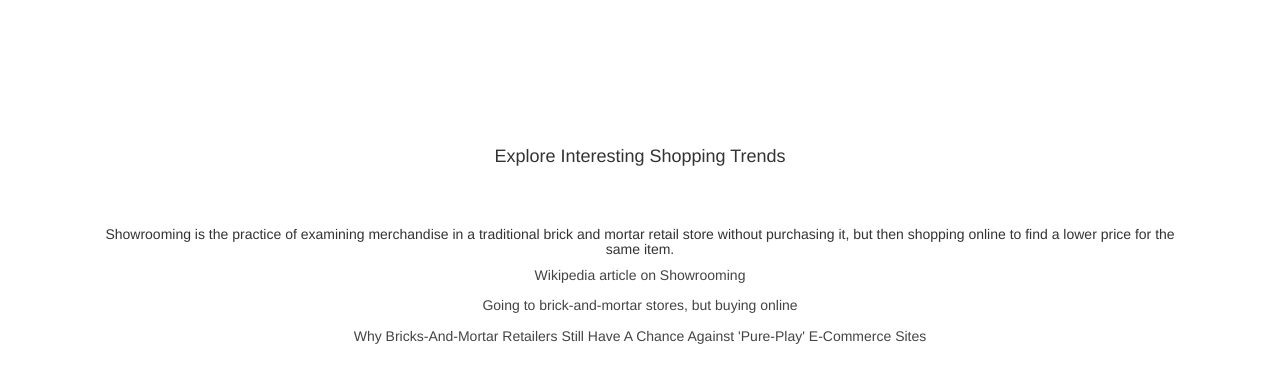
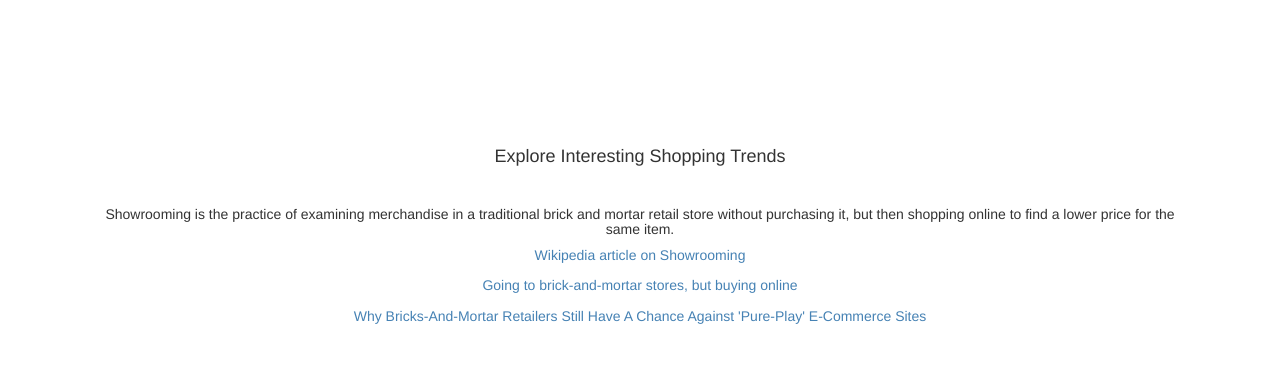
Before and after one commit to ShruthiSudhanva/showrooming, a plain HTML site: page about.html in a window 1280 px wide. Shown: the part 105-488 px from the top of the page. Drawn offline with nearby package versions, Linux system fonts and the light colour scheme; animation ran at ten frames a second.

Commit message:
Heading changes

```diff
--- a/about.html
+++ b/about.html
@@ -50,11 +50,11 @@
     <div class="tab-content">
       <div class="row">
         <div class="about">
-          <h4>Explore Interesting Shopping Trends</h4><br><br>
+          <h4>Explore Interesting Shopping Trends</h4><br>
           <h5>Showrooming is the practice of examining merchandise in a traditional brick and mortar retail store without purchasing it, but then shopping online to find a lower price for the same item. </h5>
-          <h5><a href="http://en.wikipedia.org/wiki/Showrooming">Wikipedia article on Showrooming</a><br><br>
-          <a href="http://ssl.marketplace.org/topics/tech/holiday-shopping/going-brick-and-mortar-stores-buying-online">Going to brick-and-mortar stores, but buying online</a><br><br>
-          <a href="http://www.businessinsider.com/reverse-showrooming-bricks-and-mortar-retailers-fight-back-3-2014-3#!IDxt1">Why Bricks-And-Mortar Retailers Still Have A Chance Against 'Pure-Play' E-Commerce Sites</a></h5>
+          <h5><a href="http://en.wikipedia.org/wiki/Showrooming" style="color:steelblue;">Wikipedia article on Showrooming</a><br><br>
+          <a href="http://ssl.marketplace.org/topics/tech/holiday-shopping/going-brick-and-mortar-stores-buying-online" style="color:steelblue;">Going to brick-and-mortar stores, but buying online</a><br><br>
+          <a href="http://www.businessinsider.com/reverse-showrooming-bricks-and-mortar-retailers-fight-back-3-2014-3#!IDxt1" style="color:steelblue;">Why Bricks-And-Mortar Retailers Still Have A Chance Against 'Pure-Play' E-Commerce Sites</a></h5>
         </div>
       </div>
    </div>
--- a/js/viz.js
+++ b/js/viz.js
@@ -137,7 +137,7 @@ var custom_bubble_chart = (function(d3, CustomTooltip) {
 
 
   function display_types() {
-      var types_x = {"ONLONL": type_centers["ONLONL"]["x"]-60, "ONLSTR": type_centers["ONLSTR"]["x"]-30, "STRONL": type_centers["STRONL"]["x"]-20, "STRSTR": type_centers["STRSTR"]["x"]+10};
+      var types_x = {"LOOK ONLINE SHOP ONLINE": type_centers["ONLONL"]["x"]-60, "LOOK ONLINE SHOP IN STORE": type_centers["ONLSTR"]["x"]-30, "LOOK IN STORE SHOP ONLINE": type_centers["STRONL"]["x"]-20, "LOOK IN STORE SHOP IN STORE": type_centers["STRSTR"]["x"]+10};
       var types_data = d3.keys(types_x);
       var types = vis.selectAll(".types")
                  .data(types_data);
@@ -279,6 +279,9 @@ var custom_bubble_chart = (function(d3, CustomTooltip) {
 	  display_by_user();
 	}
 	 else {
+    hide_categories();
+    hide_types();
+    hide_users();
       display_group_all();
       }
     };
```
